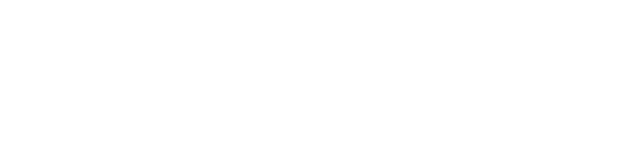
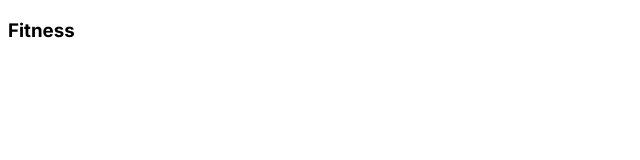
Before and after one commit to ishaat-dipu/fitness-web, a plain HTML site: page index.html in a window 1280 px wide. Shown: the whole page, without its empty margins (0-640 px from the left). Drawn offline with Linux system fonts and the light colour scheme.

Commit message:
added Inter-fonts

```diff
--- a/index.html
+++ b/index.html
@@ -6,8 +6,11 @@
     <title>Fitness</title>
     <link rel="stylesheet" href="styles/fitness.css">
 </head>
-<body>
+<body class="inter-font">
     <header>
+        <nav class="navbar">
+            <h3 class="brand">Fitness</h3>
+        </nav>
 
     </header>
     <main>
--- a/styles/fitness.css
+++ b/styles/fitness.css
@@ -0,0 +1,8 @@
+@import url('https://fonts.googleapis.com/css2?family=Inter:ital,opsz,wght@0,14..32,100..900;1,14..32,100..900&display=swap');
+
+.inter-font {
+    font-family: "Inter", sans-serif;
+    font-optical-sizing: auto;
+    font-weight: 400;
+    font-style: normal;
+  }
```
